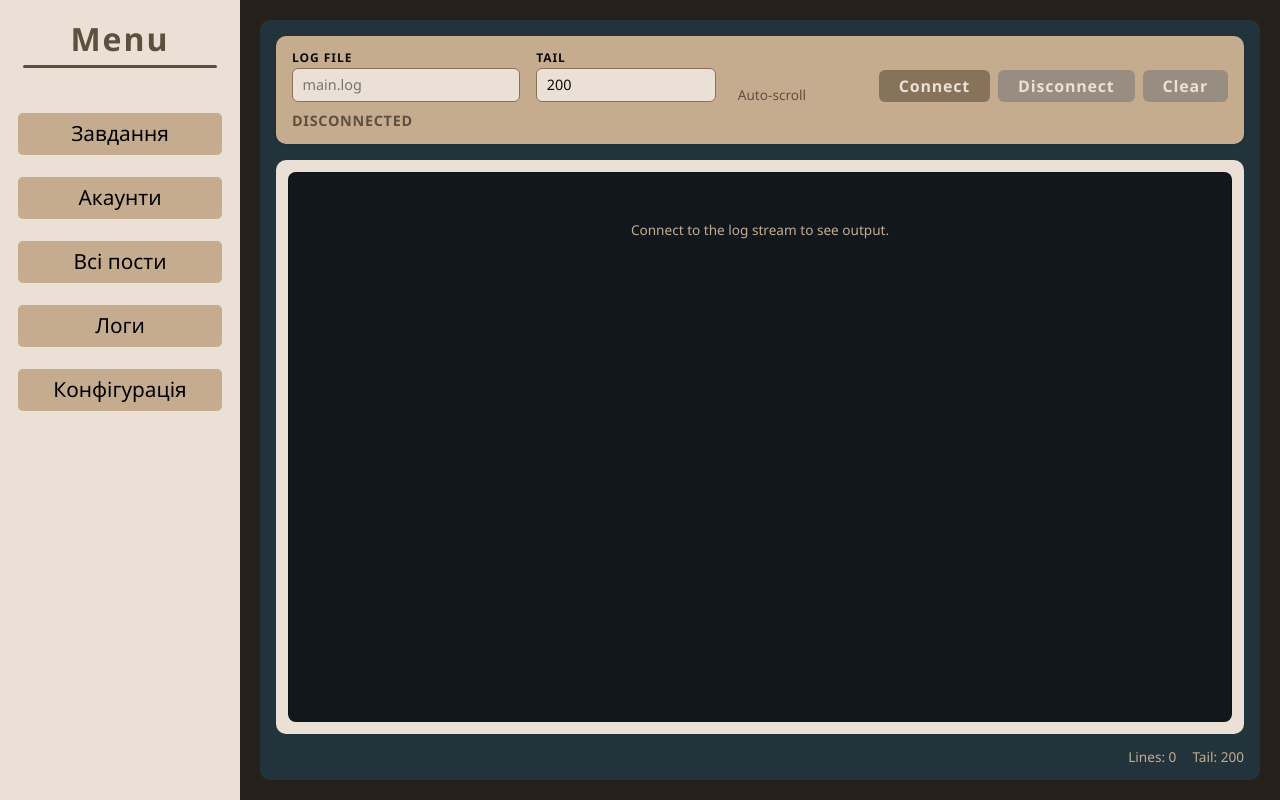
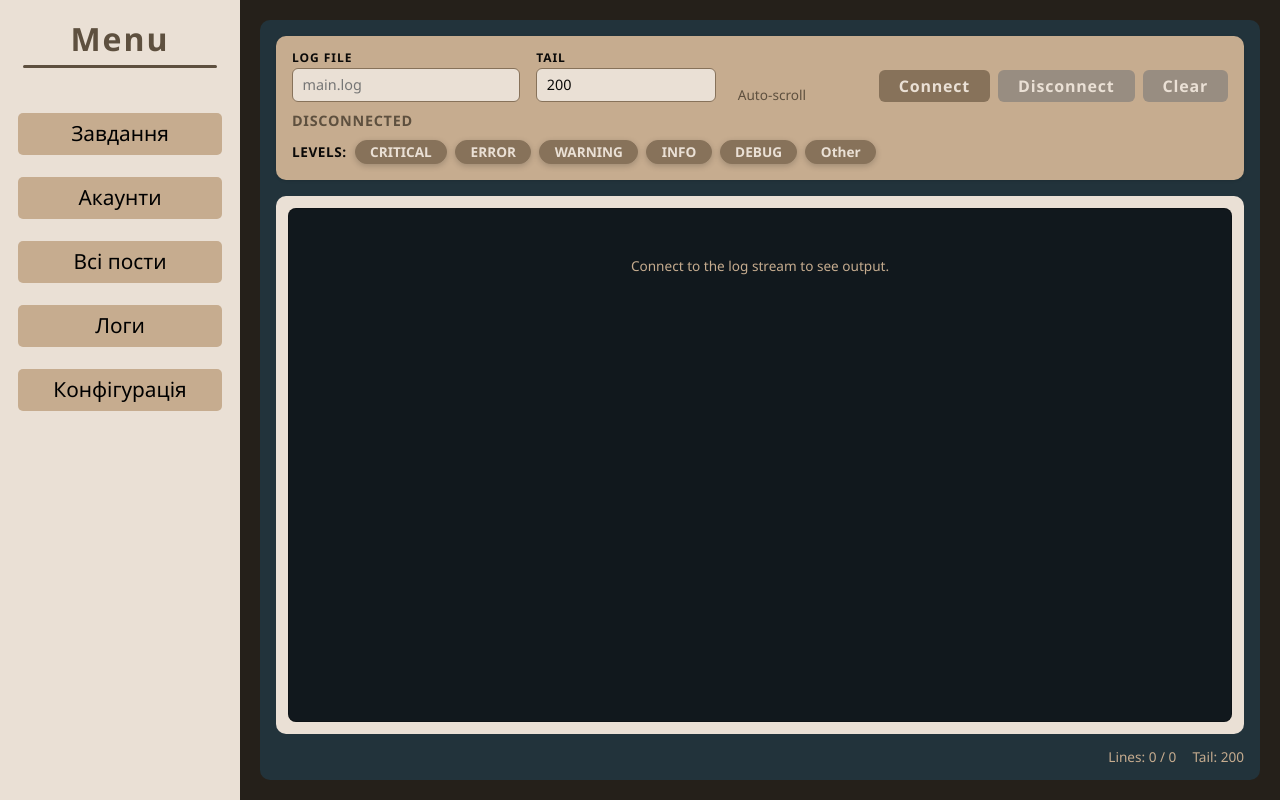
Before and after one commit to Demvok/LikeBotInterface, an Angular app: page /logs in a window 1280 px wide. Built offline with nearby package versions, Linux system fonts and the light colour scheme.

Commit message:
logs websocket and crucial env changes

```diff
--- a/src/app/pages/logs/logs.css
+++ b/src/app/pages/logs/logs.css
@@ -129,6 +129,43 @@ header form {
   color: var(--color-text-warning);
 }
 
+.level-filters {
+  display: flex;
+  flex-wrap: wrap;
+  gap: 0.5rem;
+  align-items: center;
+  font-size: 0.85rem;
+}
+
+.filters-label {
+  font-weight: 600;
+  letter-spacing: 0.04em;
+  text-transform: uppercase;
+  color: var(--color-text-dark);
+}
+
+.level-filters button {
+  border: 1px solid rgba(0, 0, 0, 0.2);
+  border-radius: 999px;
+  padding: 0.25rem 0.9rem;
+  background-color: rgba(255, 255, 255, 0.55);
+  color: var(--color-text-dark);
+  font-weight: 600;
+  cursor: pointer;
+  transition: all 0.2s ease;
+}
+
+.level-filters button:hover {
+  background-color: rgba(255, 255, 255, 0.85);
+}
+
+.level-filters button.active {
+  background-color: var(--color-bg-darker);
+  color: var(--color-text-light);
+  border-color: var(--color-bg-darker);
+  box-shadow: 0 2px 6px rgba(0, 0, 0, 0.2);
+}
+
 .status-message {
   font-size: 0.9rem;
 }
@@ -168,12 +205,48 @@ main {
 .log-line {
   white-space: pre-wrap;
   word-break: break-word;
-  padding: 0.1rem 0;
+  padding: 0.2rem 0.6rem 0.2rem 0.75rem;
+  margin: 0.1rem 0;
+  border-left: 4px solid transparent;
+  background: transparent;
+  transition: background-color 0.2s ease;
 }
 
-.log-line.error {
-  color: var(--color-text-error);
+.log-line.level-debug {
+  border-color: #6b7280;
+  color: #94a3b8;
+}
+
+.log-line.level-info {
+  border-color: var(--color-text);
+  color: #d9e0e8;
+}
+
+.log-line.level-warning {
+  border-color: var(--color-text-warning);
+  color: #ffd166;
+}
+
+.log-line.level-error {
+  border-color: var(--color-text-error);
+  color: #f78da7;
   font-weight: 600;
+}
+
+.log-line.level-critical {
+  border-color: #ff006e;
+  color: #ff528b;
+  font-weight: 700;
+  background: rgba(255, 0, 110, 0.08);
+}
+
+.log-line.level-other {
+  border-color: rgba(255, 255, 255, 0.1);
+  color: #f1f5f9;
+}
+
+.log-line.undetected {
+  opacity: 0.85;
 }
 
 .placeholder {
--- a/src/app/pages/logs/logs.html
+++ b/src/app/pages/logs/logs.html
@@ -9,28 +9,50 @@
                 <label for="tail">Tail</label>
                 <input id="tail" type="number" formControlName="tail" min="0" max="1000" />
             </div>
-            <div class="control checkbox">
+                    <div class="control checkbox">
                         <label>
-                            <input type="checkbox" [(ngModel)]="autoScroll" [ngModelOptions]="{ standalone: true }" />
-                    Auto-scroll
-                </label>
-            </div>
+                            <input type="checkbox" [checked]="autoScroll" (change)="toggleAutoScroll($event.target.checked)" />
+                            Auto-scroll
+                        </label>
+                    </div>
             <div class="form-actions">
                 <button type="submit" [disabled]="isConnecting">Connect</button>
                 <button type="button" (click)="stopStream()" [disabled]="!isConnected && !isConnecting">Disconnect</button>
                 <button type="button" (click)="clearLogs()" [disabled]="logEntries.length === 0">Clear</button>
             </div>
         </form>
-        <div class="status-line">
+            <div class="status-line">
             <span class="status" [class.connected]="isConnected" [class.connecting]="isConnecting">{{ connectionState | titlecase }}</span>
             <span *ngIf="errorMessage" class="status-message error">{{ errorMessage }}</span>
             <span *ngIf="!errorMessage && infoMessage" class="status-message info">{{ infoMessage }}</span>
         </div>
+            <div class="level-filters">
+                <span class="filters-label">Levels:</span>
+                <button
+                    type="button"
+                    *ngFor="let level of levels"
+                    (click)="toggleLevel(level)"
+                    [class.active]="isLevelActive(level)"
+                >
+                    {{ levelLabel(level) }}
+                </button>
+            </div>
     </header>
     <main>
-        <div #logContainer class="log-output">
-            <ng-container *ngIf="logEntries.length; else emptyState">
-                <div *ngFor="let entry of logEntries" class="log-line" [class.error]="entry.kind === 'error'">
+            <div #logContainer class="log-output" (scroll)="handleScroll($event)">
+                <ng-container *ngIf="visibleEntries.length; else emptyState">
+                    <div
+                        *ngFor="let entry of visibleEntries; trackBy: trackByIndex"
+                        class="log-line"
+                        [class.error]="entry.kind === 'error'"
+                        [class.level-debug]="entry.level === 'DEBUG'"
+                        [class.level-info]="entry.level === 'INFO'"
+                        [class.level-warning]="entry.level === 'WARNING'"
+                        [class.level-error]="entry.level === 'ERROR'"
+                        [class.level-critical]="entry.level === 'CRITICAL'"
+                        [class.level-other]="entry.level === 'OTHER'"
+                        [class.undetected]="!entry.detected"
+                    >
                     {{ entry.text }}
                 </div>
             </ng-container>
@@ -41,7 +63,7 @@
     </main>
     <footer>
         <div class="footer-meta">
-            <span>Lines: {{ logEntries.length }}</span>
+                <span>Lines: {{ visibleEntries.length }} / {{ logEntries.length }}</span>
             <span>Tail: {{ logForm.value.tail ?? 'default' }}</span>
         </div>
     </footer>
--- a/src/app/pages/logs/logs.ts
+++ b/src/app/pages/logs/logs.ts
@@ -1,21 +1,24 @@
 import { Component, ElementRef, OnDestroy, ViewChild, inject } from '@angular/core';
 import { CommonModule } from '@angular/common';
 import { FormBuilder, ReactiveFormsModule, Validators } from '@angular/forms';
-import { FormsModule } from '@angular/forms';
 import { Subscription } from 'rxjs';
 import { LogsService, LogsStreamEvent } from '../../services/logs.service';
 
 type ConnectionState = 'disconnected' | 'connecting' | 'connected';
 
+type LogLevel = 'CRITICAL' | 'ERROR' | 'WARNING' | 'INFO' | 'DEBUG' | 'OTHER';
+
 interface LogEntry {
   kind: 'line' | 'error';
   text: string;
+  level: LogLevel;
+  detected: boolean;
 }
 
 @Component({
   selector: 'app-logs',
   standalone: true,
-  imports: [CommonModule, ReactiveFormsModule, FormsModule],
+  imports: [CommonModule, ReactiveFormsModule],
   templateUrl: './logs.html',
   styleUrls: ['./logs.css']
 })
@@ -33,6 +36,15 @@ export class Logs implements OnDestroy {
   infoMessage: string | null = null;
   autoScroll = true;
   readonly logEntries: LogEntry[] = [];
+  readonly levels: LogLevel[] = ['CRITICAL', 'ERROR', 'WARNING', 'INFO', 'DEBUG', 'OTHER'];
+  levelFilters: Record<LogLevel, boolean> = {
+    CRITICAL: true,
+    ERROR: true,
+    WARNING: true,
+    INFO: true,
+    DEBUG: true,
+    OTHER: true
+  };
   private readonly maxEntries = 2000;
   private streamSub?: Subscription;
 
@@ -44,6 +56,10 @@ export class Logs implements OnDestroy {
 
   get isConnecting(): boolean {
     return this.connectionState === 'connecting';
+  }
+
+  get visibleEntries(): LogEntry[] {
+    return this.logEntries.filter((entry) => this.levelFilters[entry.level]);
   }
 
   connect(): void {
@@ -59,6 +75,7 @@ export class Logs implements OnDestroy {
     this.errorMessage = null;
     this.infoMessage = null;
     this.connectionState = 'connecting';
+    this.autoScroll = true;
 
     this.streamSub = this.logsService
       .streamLogs({
@@ -98,6 +115,51 @@ export class Logs implements OnDestroy {
     this.stopStream(false);
   }
 
+  toggleAutoScroll(force?: boolean): void {
+    const next = typeof force === 'boolean' ? force : !this.autoScroll;
+    this.autoScroll = next;
+    this.infoMessage = next ? 'Auto-scroll enabled.' : 'Auto-scroll paused.';
+    if (next) {
+      this.scrollToBottom();
+    }
+  }
+
+  handleScroll(event: Event): void {
+    if (!this.logContainer) {
+      return;
+    }
+
+    const target = event.target as HTMLElement;
+    const atBottom = target.scrollTop + target.clientHeight >= target.scrollHeight - 8;
+
+    if (!atBottom && this.autoScroll) {
+      this.autoScroll = false;
+      this.infoMessage = 'Auto-scroll paused.';
+    } else if (atBottom && !this.autoScroll) {
+      // Do not force-enable; wait for explicit toggle.
+      return;
+    }
+  }
+
+  toggleLevel(level: LogLevel): void {
+    this.levelFilters = {
+      ...this.levelFilters,
+      [level]: !this.levelFilters[level]
+    };
+  }
+
+  isLevelActive(level: LogLevel): boolean {
+    return this.levelFilters[level];
+  }
+
+  trackByIndex(index: number): number {
+    return index;
+  }
+
+  levelLabel(level: LogLevel): string {
+    return level === 'OTHER' ? 'Other' : level;
+  }
+
   private handleStreamEvent(event: LogsStreamEvent): void {
     switch (event.kind) {
       case 'open':
@@ -122,7 +184,9 @@ export class Logs implements OnDestroy {
   }
 
   private pushLine(text: string, kind: LogEntry['kind']): void {
-    this.logEntries.push({ kind, text });
+    const detectedLevel = kind === 'error' ? 'ERROR' : this.detectLogLevel(text);
+    const level: LogLevel = detectedLevel ?? 'OTHER';
+    this.logEntries.push({ kind, text, level, detected: detectedLevel !== null });
     if (this.logEntries.length > this.maxEntries) {
       this.logEntries.splice(0, this.logEntries.length - this.maxEntries);
     }
@@ -159,4 +223,12 @@ export class Logs implements OnDestroy {
     const tail = typeof tailValue === 'number' ? `tail ${tailValue}` : 'default tail';
     return `Streaming ${source} (${tail})`;
   }
+
+  private detectLogLevel(text: string): LogLevel | null {
+    const match = /\b(DEBUG|INFO|WARNING|ERROR|CRITICAL)\b/i.exec(text);
+    if (!match) {
+      return null;
+    }
+    return match[1].toUpperCase() as LogLevel;
+  }
 }
--- a/src/environments/environment.development.ts
+++ b/src/environments/environment.development.ts
@@ -2,6 +2,6 @@ export const environment = {
     production: false,
     apiUrl: 'http://51.222.86.239:8080',  // Development API URL
     // logsWsUrl: 'ws://localhost:8000'
-    logsWsUrl: 'wss://51.222.86.239:8080'
+    logsWsUrl: 'ws://51.222.86.239:8080'
     // logsWsUrl: 'wss://0.0.0.0:8080'
 };
--- a/src/environments/environment.ts
+++ b/src/environments/environment.ts
@@ -2,6 +2,6 @@ export const environment = {
     production: true,
     apiUrl: 'http://51.222.86.239:8080',  // Production API URL (for later use)
     // logsWsUrl: 'ws://localhost:8000'
-    logsWsUrl: 'wss://51.222.86.239:8080'
+    logsWsUrl: 'ws://51.222.86.239:8080'
     // logsWsUrl: 'wss://0.0.0.0:8080'
 };
```
